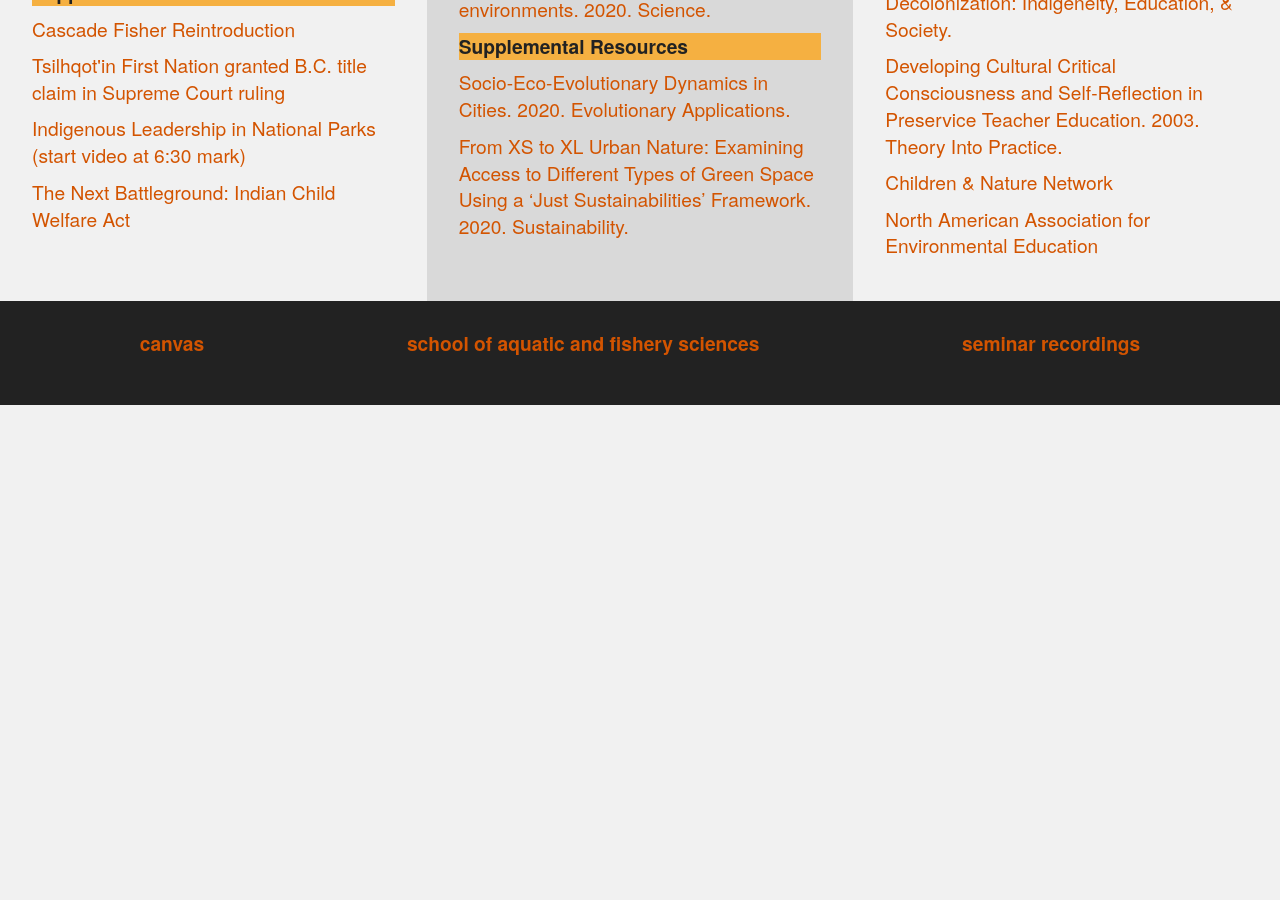
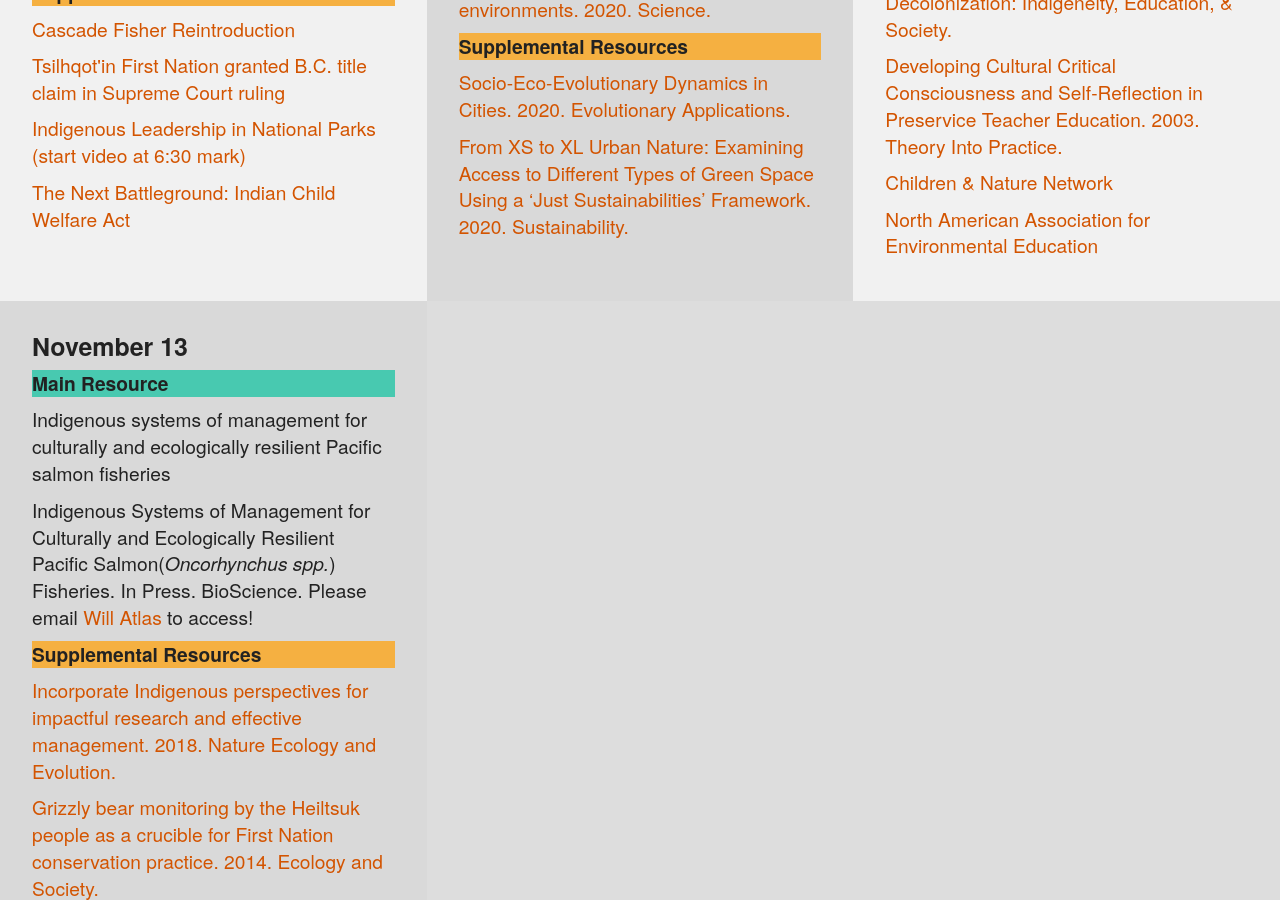
Before and after one commit to amburgey/FISH513InclusiveConservation, a Jekyll site: the page built from readings.html, in a window 1280 px wide and 900 px high, scrolled down 1749 px. Built offline with Jekyll 4.4.1, drawn with Linux system fonts in a browser that asks for light colours; before the commit the page ends 2154 px from its top, so only the background shows below that; some of the changed text lies outside the part shown.

Commit message:
Will and Williams resources

```diff
--- a/readings.html
+++ b/readings.html
@@ -96,6 +96,18 @@ layout: list
 			<p class="tile_space"><a href="https://naaee.org/" target="_blank" rel="noopener noreferrer">North American Association for Environmental Education</a> </p>
         </li>
 
+		<li class="gi tile--alt3">
+            <h3>November 13</h3>
+			<p class="tile_blue"> Main Resource </p>
+            <p class="tile_space"> Indigenous systems of management for culturally and ecologically resilient Pacific salmon fisheries</p>
+			<p class="tile_space"> Indigenous Systems of Management for Culturally and Ecologically Resilient Pacific Salmon(<i>Oncorhynchus spp.</i>) Fisheries. In Press. BioScience. Please email <a href="mailto:watlas@wildsalmoncenter.org">Will Atlas</a> to access!</p>
+			<p class="tile_yellow"> Supplemental Resources </p>
+			<p class="tile_space"><a href="https://www.ccira.ca/wp-content/uploads/2019/02/2018-Ban-Frid-Reid-Edgar-Shaw-Siwallace-Incorporate-Indigenous-perspectives-for-impactful-research-and-effective-management.pdf" target="_blank" rel="noopener noreferrer">Incorporate Indigenous perspectives for impactful research and effective management. 2018. Nature Ecology and Evolution.</a> </p>
+			<p class="tile_space"><a href="https://www.researchgate.net/publication/265834811_Grizzly_bear_monitoring_by_the_Heiltsuk_people_as_a_crucible_for_First_Nation_conservation_practice" target="_blank" rel="noopener noreferrer">Grizzly bear monitoring by the Heiltsuk people as a crucible for First Nation conservation practice. 2014. Ecology and Society.</a> </p>
+			<p class="tile_space"><a href="https://www.researchgate.net/publication/341983420_The_Nuxalk_Sputc_Eulachon_Project_Strengthening_Indigenous_management_authority_through_community-driven_research" target="_blank" rel="noopener noreferrer">The Nuxalk <i>Sputc</i> (<i>Eulachon</i>) Project: Strengthening Indigenous management authority through community-driven research. 2020. Marine Policy.</a> </p>
+			<p class="tile_space"><a href="https://www.ecologyandsociety.org/vol21/iss2/art18/" target="_blank" rel="noopener noreferrer">Łeghágots'enetę (learning together): the importance of indigenous perspectives in the identification of biological variation. 2016. Ecology and Society.</a> </p>
+        </li>
+
 	</ul><!--end .g--3up-->
 
 </section>
```
